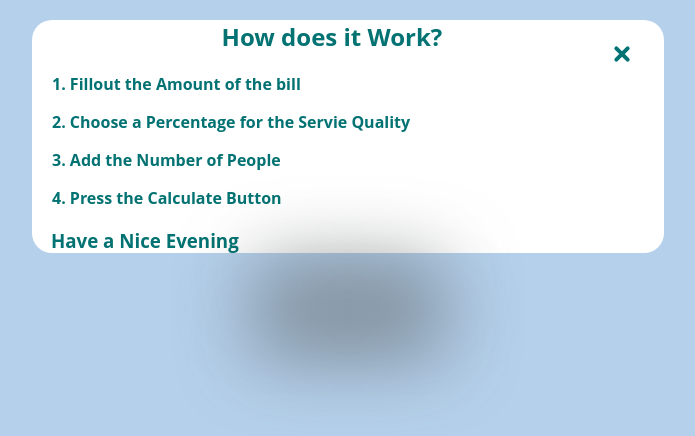
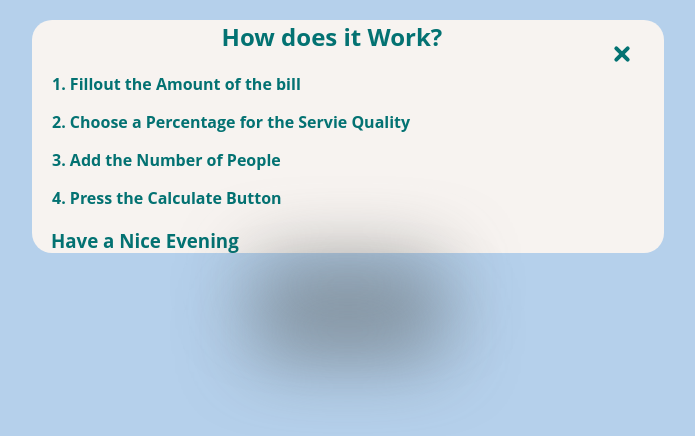
Before and after one commit to juliane99/Asignment2_frontend, a website with bundled scripts: page index.html in a window 1280 px wide. Both pictures are taken after a click on the button "HOW TO CALCULATE?". Shown: the whole page, without its empty margins (292-987 px from the left). Built offline with nearby package versions, Linux system fonts and the light colour scheme.

Commit message:
changed color of popup

```diff
--- a/main.css
+++ b/main.css
@@ -133,7 +133,7 @@ input {
   display: none;
   width: 50%;
   height: 50%;
-  background-color: white;
+  background-color: #F7F3F0;
   z-index: 200;
   border-radius: 20px;
 }
```
